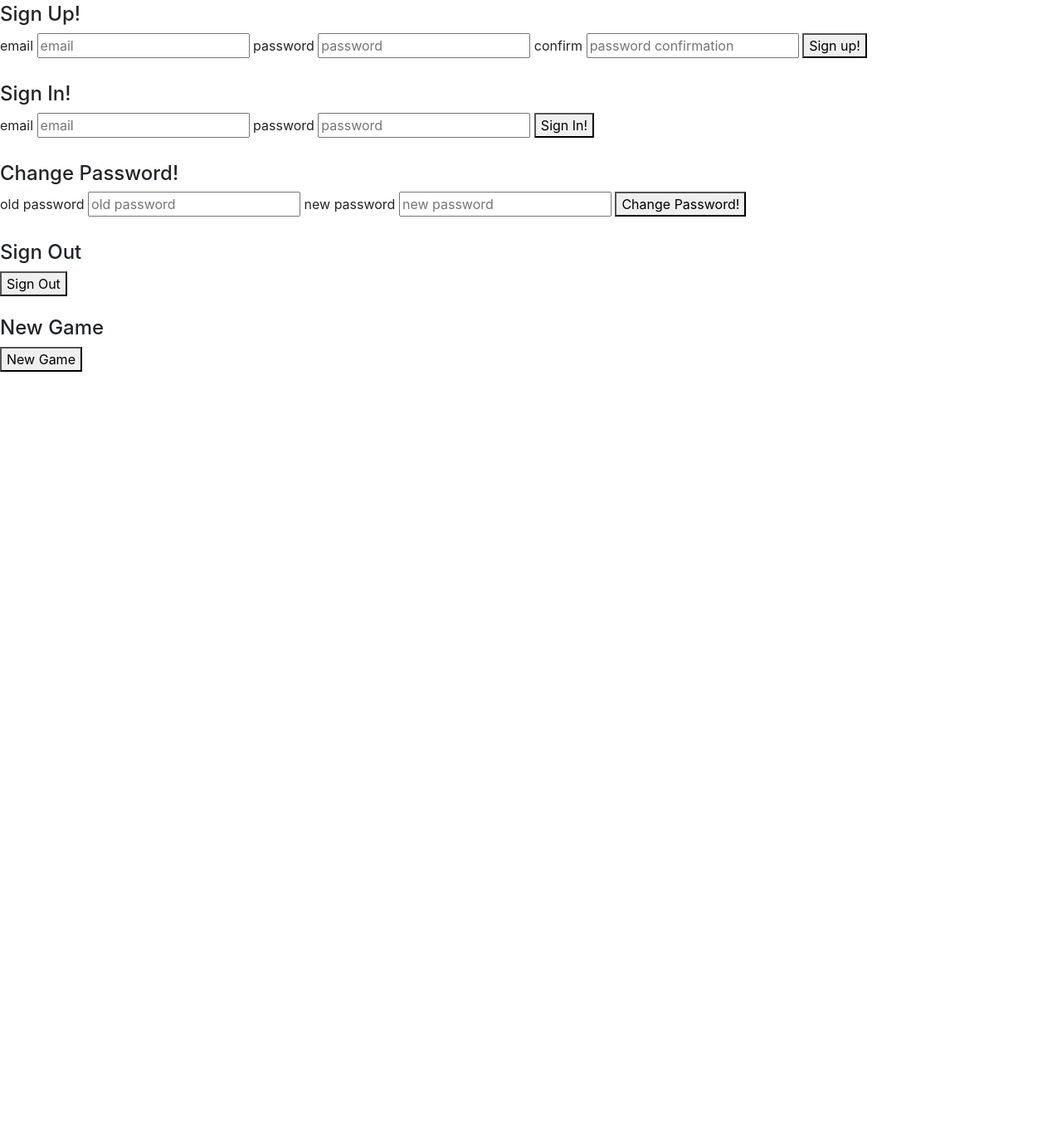
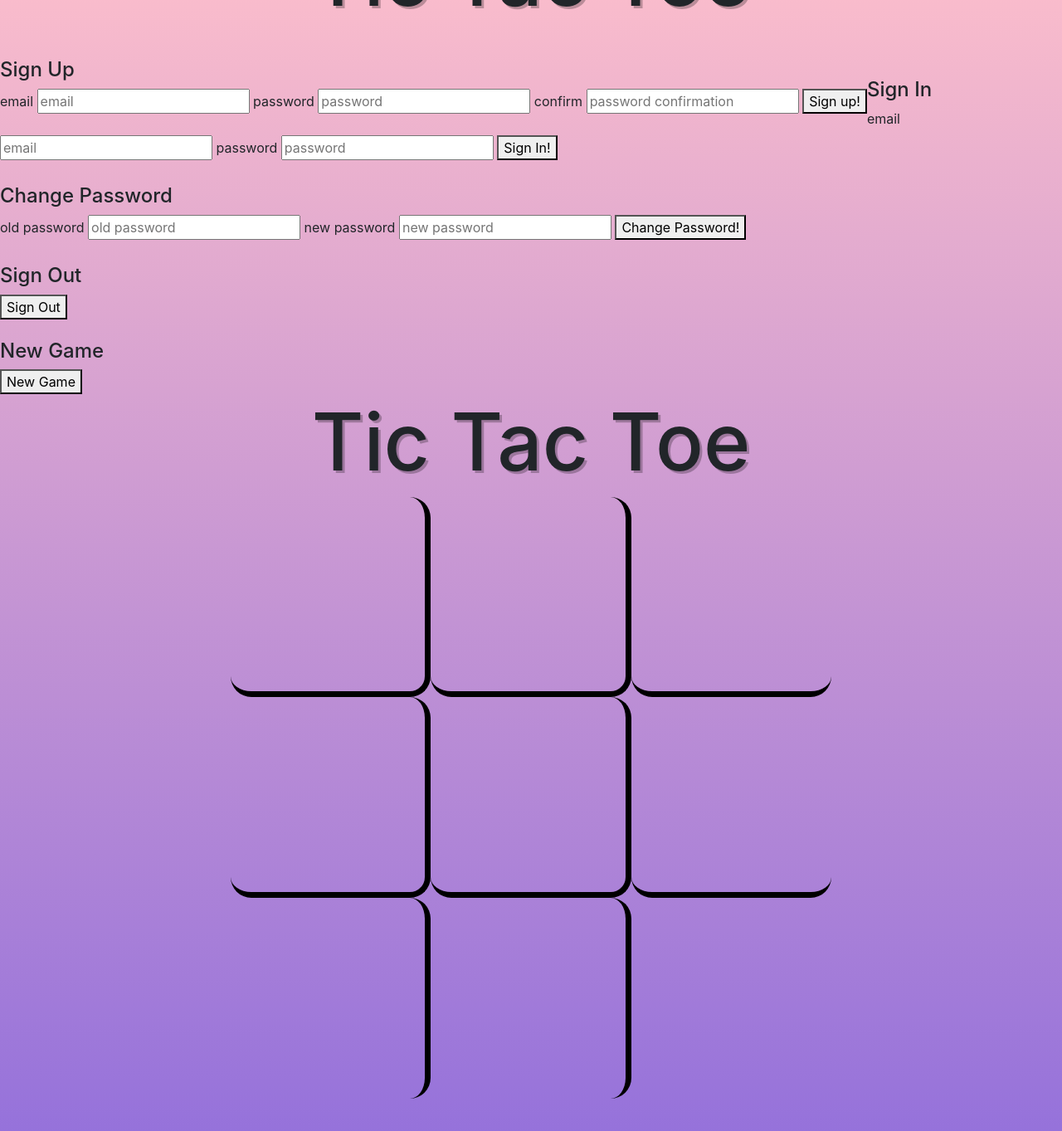
Before and after one commit to ruizdotcom/tictactoe, a website built with webpack: page index.html in a window 1280 px wide. Shown: the part 85-1448 px from the top of the page at 83% size. Before the commit the page ends 800 px from the top, so only its background shows below. Built offline with nearby package versions, Linux system fonts and the light colour scheme.

Commit message:
Finished game board

```diff
--- a/assets/scripts/extra/events.js
+++ b/assets/scripts/extra/events.js
@@ -67,10 +67,28 @@ const onNewGameCreate = event => {
     .catch(ui.newGameFailed)
 }
 
+const gameBoard = [
+  '', '', '',
+  '', '', '',
+  '', '', ''
+]
+
+$(() => {
+  let playerOne = 'x'
+  const onBoxClick = (event) => {
+    console.log('click')
+    const box = $(event.target)
+    box.text(playerOne)
+    playerOne = playerOne === 'O' ? 'X' : 'O'
+  }
+  $('.box').on('click', onBoxClick)
+})
+
 module.exports = {
   onSignUpEmail,
   onSignInEmail,
   onChangePasswordEmail,
   onSignOutEmail,
-  onNewGameCreate
+  onNewGameCreate,
+  gameBoard
 }
--- a/assets/styles/index.scss
+++ b/assets/styles/index.scss
@@ -1 +1,47 @@
 @import '~bootstrap/scss/bootstrap';
+
+body {
+  background-image: linear-gradient(pink, MediumPurple);
+}
+
+#sign-up-id {
+  display: block;
+  float: left;
+}
+
+h1 {
+  text-align: center;
+  font-size: 12vh;
+  text-shadow: 3px 3px rgba(0, 0, 0, .25);
+}
+
+.container {
+  height: 100vh;
+}
+
+.board {
+  margin: auto;
+  max-height: calc(100vh - 75px);
+  max-width: calc(100vh - 75px);
+}
+
+.box {
+  border-right: 7px solid black;
+  border-bottom: 7px solid black;
+  border-radius: 25px;
+
+  &:nth-child(3n) {
+    border-right: 0;
+  }
+
+  &:nth-last-child(-1n + 3){
+    border-bottom: 0;
+  }
+
+  min-height: calc(100% / 3);
+  display: flex;
+  justify-content: center;
+  align-items: center;
+  font-size: 15vh;
+  text-shadow: 3px 3px rgba(0, 0, 0, .25)
+}
--- a/index.html
+++ b/index.html
@@ -15,9 +15,9 @@
       <h1>Tic Tac Toe</h1>
       <p id="message"></p>
       <br>
-      <div>
+      <div id="sign-up-id">
         <form id="sign-up-email">
-          <h4>Sign Up!</h4>
+          <h4>Sign Up</h4>
 
           <label for="email">email</label>
           <input type="text" placeholder="email" name="credentials[email]">
@@ -36,7 +36,7 @@
 
       <div>
         <form id="sign-in-email">
-          <h4>Sign In!</h4>
+          <h4>Sign In</h4>
 
           <label for="email">email</label>
           <input name="credentials[email]" type="text" placeholder="email">
@@ -52,7 +52,7 @@
 
       <div>
         <form id="change-password-email">
-          <h4>Change Password!</h4>
+          <h4>Change Password</h4>
 
           <label for="old-password">old password</label>
           <input type="password" placeholder="old password" name="passwords[old]">
@@ -79,10 +79,26 @@
       <div>
         <form id="new-game-create">
           <h4>New Game</h4>
-
           <button type="submit">New Game</button>
        </form>
       </div>
 
+      <h1>Tic Tac Toe</h1>
+      <section class='container'>
+        <div class='row h-100 board'>
+          <div class='col-4 box' data-cell-index='1'></div>
+          <div class='col-4 box' data-cell-index='2'></div>
+          <div class='col-4 box' data-cell-index='3'></div>
+
+          <div class='col-4 box' data-cell-index='4'></div>
+          <div class='col-4 box' data-cell-index='5'></div>
+          <div class='col-4 box' data-cell-index='6'></div>
+
+          <div class='col-4 box' data-cell-index='7'></div>
+          <div class='col-4 box' data-cell-index='8'></div>
+          <div class='col-4 box' data-cell-index='9'></div>
+        </div>
+      </section>
+
     </body>
 </html>
```
